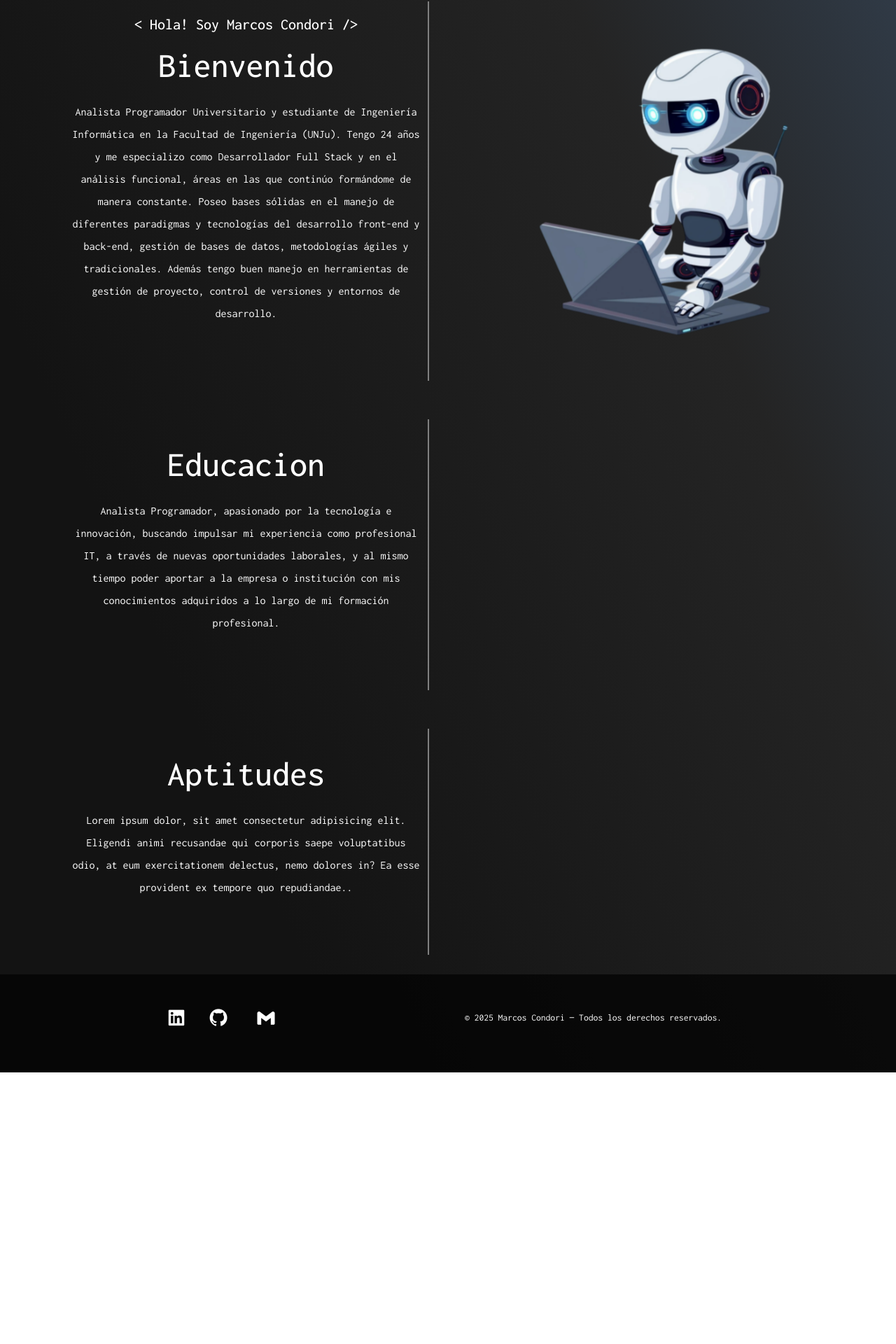
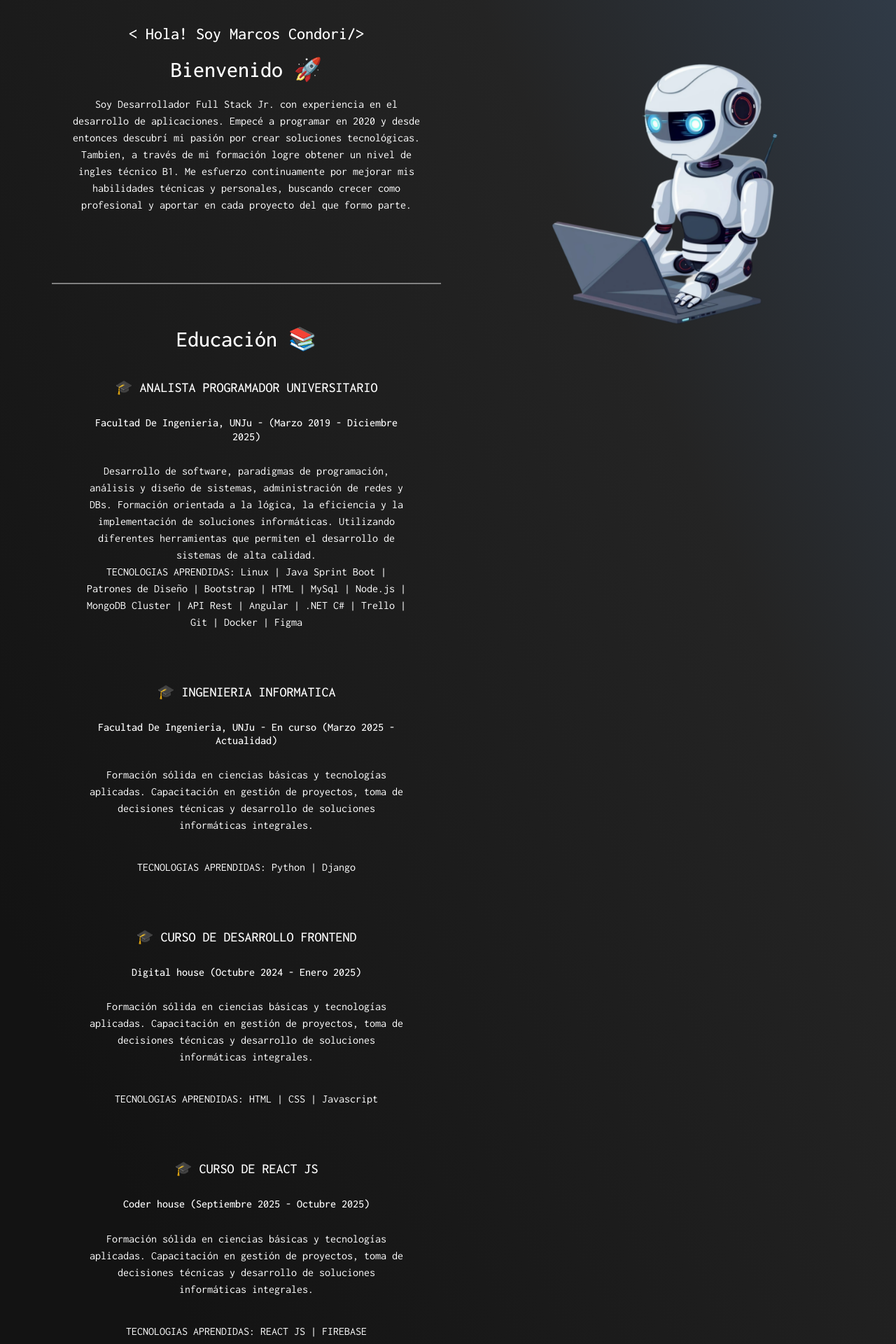
Before and after one commit to Marco21c/MiPortfolio, a React (Vite) app: page /SobreMi in a window 1280 px wide. Shown: the part 96-2016 px from the top of the page at 70% size. Before the commit the page ends 1628 px from the top, so only its background shows below. Built offline with nearby package versions, Linux system fonts and the light colour scheme.

Commit message:
Se sube la segunda version de mi portafolio con nueva info

```diff
--- a/src/App.jsx
+++ b/src/App.jsx
@@ -16,7 +16,6 @@ function App() {
     const sr =ScrollReveal({
     distance: '65px',
     duraction: 2000,
-    delay: 450,
     reset: true
     })
      sr.reveal('.hero-text', {delay: 300,origin: 'top'})
--- a/src/components/AboutMySelfContainer/AboutMySelfContainer.css
+++ b/src/components/AboutMySelfContainer/AboutMySelfContainer.css
@@ -3,19 +3,46 @@
     border-radius: 15px;
     opacity: 0%;
 }
+.about-container{
+    text-align: center;
+    margin: 20px 10px;
+    padding: 20px;
+}
+.about-container ul{
+    padding-left: 0;
+}
+.about-container ul li{
+    padding: 20px;
+}
+.about-container ol li{
+   text-align: start;
+}
+.about-container li h2,h4,h5,h6,p{
+    padding: 10px;
+}
+.about{
+    display: grid;
+    grid-template-columns: 1fr 1fr;
+    margin: 80px 5%;
+}
+.about img{
+    padding: 20px;
+}
 .line-life{
-    padding-right: 10px ;
-    border-right: 2px solid gray;
+    border-bottom: 2px solid gray;
 }
 .hero{
      margin-top: 70px;
 }
-@media (max-width:720px) {
-    .img-section{
+@media (max-width:850px) {
+.img-section{
     opacity: 100%;
 }
 .line-life{
-    padding-right: 0px ;
     border-right: 0px;
 }
+.about{
+      grid-template-columns: 1fr;
+      gap:1rem;
 }
+}
--- a/src/components/AboutMySelfContainer/AboutMySelfContainer.jsx
+++ b/src/components/AboutMySelfContainer/AboutMySelfContainer.jsx
@@ -4,36 +4,75 @@ import img from "/src/assets/fondo.jpg"
 export default function AboutMySelfContainer() {
   return (
     <>
-    <section className="hero">
-     <div className="hero-text line-life">
-           <h4> &lt; Hola! Soy Marcos Condori /&gt;</h4>
-           <h1> Bienvenido</h1>
-           <p> Analista Programador Universitario y estudiante de Ingeniería Informática en
-            la Facultad de Ingeniería (UNJu). Tengo 24 años y me especializo como Desarrollador
-            Full Stack y en el análisis funcional, áreas en las que continúo formándome de manera constante.
-            Poseo bases sólidas en el manejo de diferentes paradigmas y tecnologías del desarrollo front-end y back-end,
-            gestión de bases de datos, metodologías ágiles y tradicionales. Además tengo buen manejo
-            en herramientas de gestión de proyecto, control de versiones y entornos de desarrollo.    </p>
+    <section className="about">
+     <div className="hero-text line-life about-container">
+           <h4> &lt; Hola! Soy Marcos Condori/&gt;</h4>
+           <h2> Bienvenido 🚀</h2>
+           <p> Soy Desarrollador Full Stack Jr. con experiencia en el desarrollo de aplicaciones.
+               Empecé a programar en 2020 y desde entonces descubrí mi pasión por crear soluciones tecnológicas. Tambien, a través de mi formación logre obtener un nivel de ingles técnico B1.
+               Me esfuerzo continuamente por mejorar mis habilidades técnicas y personales, buscando crecer como profesional y aportar en cada proyecto del que formo parte.
+               </p>
     </div>
-    <div>
+    <div >
+        <Animation/>
         <img src={img} alt="fondo" className='img-section'/>
-        <Animation/>
+
     </div>
-    <div className="hero-text line-life">
+    <div className='about-container line-life '>
 
-           <h1>Educacion</h1>
-           <p> Analista Programador, apasionado por la
-            tecnología e innovación, buscando impulsar mi experiencia como profesional IT, a través de nuevas
-            oportunidades laborales, y al mismo tiempo poder aportar a la empresa o institución con mis
-            conocimientos adquiridos a lo largo de mi formación profesional.</p>
+           <h2>Educación 📚</h2>
+           <ul>
+             <li className='hero-text'>
+              <h5> 🎓 ANALISTA PROGRAMADOR UNIVERSITARIO</h5>
+              <h6> Facultad De Ingenieria, UNJu - (Marzo 2019 - Diciembre 2025)  </h6>
+               <p>Desarrollo de software, paradigmas de programación, análisis y diseño de sistemas, administración de redes y DBs.
+                Formación orientada a la lógica, la eficiencia y la implementación de soluciones informáticas. Utilizando diferentes
+                herramientas que permiten el desarrollo de sistemas de alta calidad. <br />
+                TECNOLOGIAS APRENDIDAS: Linux | Java Sprint Boot | Patrones de Diseño | Bootstrap | HTML | MySql | Node.js | MongoDB Cluster | API Rest | Angular | .NET C# | Trello | Git | Docker | Figma
+               </p>
+
+             </li >
+             <li className='hero-text'>
+              <h5> 🎓 INGENIERIA INFORMATICA </h5>
+              <h6> Facultad De Ingenieria, UNJu - En curso (Marzo 2025 - Actualidad)  </h6>
+               <p> Formación sólida en ciencias básicas y tecnologías aplicadas.
+                 Capacitación en gestión de proyectos, toma de decisiones técnicas y desarrollo de soluciones informáticas integrales.
+               </p>
+              <p> TECNOLOGIAS APRENDIDAS: Python | Django </p>
+             </li>
+             <li className='hero-text'>
+              <h5> 🎓 CURSO DE DESARROLLO FRONTEND </h5>
+              <h6> Digital house (Octubre 2024 - Enero 2025)  </h6>
+               <p> Formación sólida en ciencias básicas y tecnologías aplicadas.
+                 Capacitación en gestión de proyectos, toma de decisiones técnicas y desarrollo de soluciones informáticas integrales.
+                </p>
+               <p> TECNOLOGIAS APRENDIDAS: HTML | CSS | Javascript </p>
+             </li>
+             <li className='hero-text'>
+              <h5> 🎓 CURSO DE REACT JS </h5>
+              <h6> Coder house (Septiembre 2025 - Octubre 2025)  </h6>
+               <p> Formación sólida en ciencias básicas y tecnologías aplicadas.
+                 Capacitación en gestión de proyectos, toma de decisiones técnicas y desarrollo de soluciones informáticas integrales.
+                </p>
+               <p> TECNOLOGIAS APRENDIDAS: REACT JS | FIREBASE </p>
+
+             </li>
+           </ul>
     </div>
     <div>
 
     </div>
-    <div className="hero-text line-life">
-
-           <h1> Aptitudes </h1>
-           <p> Lorem ipsum dolor, sit amet consectetur adipisicing elit. Eligendi animi recusandae qui corporis saepe voluptatibus odio, at eum exercitationem delectus, nemo dolores in? Ea esse provident ex tempore quo repudiandae..</p>
+    <div className="hero-text line-life about-container">
+           <h2> Experiencias 💻 </h2>
+           <h5> Soporte tecnico (Julio – Septiembre 2024) Monterrico, Jujuy </h5>
+               <p> Tareas desarrolladas:</p>
+                     <ol>
+                      <li>•	Instalación y configuración de equipos informáticos. </li>
+                      <li>•	Mantenimiento del Software de gestión interna. </li>
+                      <li>• Asistencia técnica a usuarios y soporte básico en red local.</li>
+                     </ol>
+                     <p>Esta experiencia me permitió afianzar conocimientos prácticos en hardware y software, y comprender la importancia del soporte técnico en entornos reales de trabajo.
+                     </p>
     </div>
     </section>
     </>
--- a/src/components/Animation/Animation.css
+++ b/src/components/Animation/Animation.css
@@ -8,10 +8,6 @@
   left: 58%;
 }
 
-.containerAnimation{
-    text-align: center;
-    margin-top: 100px ;
-}
 @media (max-width:720px) {
  .imagen-flotante {
 
--- a/src/components/Animation/Animation.jsx
+++ b/src/components/Animation/Animation.jsx
@@ -2,7 +2,7 @@ import './Animation.css'
 import robot from '/src/assets/about.webp'
 export default function ImagenFlotante() {
   return (
-    <div className='containerAnimation'>
+    <div>
       <img src={robot}
         alt="Flotando" className="imagen-flotante" />
     </div>
--- a/src/components/HomeContainer/HomeContainer.css
+++ b/src/components/HomeContainer/HomeContainer.css
@@ -9,22 +9,22 @@
     gap:2rem;
      padding: 17px 4%;
 }
-.hero-text{
+.heroContent{
     text-align: center;
     padding: 20px 40px;
-    margin: 2%;
+    margin:  2% 0;
 }
-.hero-text h4{
+.heroContent h4{
     font-size: 22px;
     font-weight: 500;
 }
-.hero-text h1{
+.heroContent h1{
     font-size: 50px;
     font-family: 'Roboto Mono',monospace;
     line-height: 1;
     margin-top: 20px;
 }
-.hero-text p{
+.heroContent p{
     font-size: 100%;
     margin-bottom: 40px;
     line-height: 2;
@@ -45,7 +45,7 @@
 .hero-img{
     text-align: center;
 }
-.hero-text a{
+.heroContent a{
     display: inline-block;
     padding: 15px 30px;
     background-color: #84848445;
@@ -57,18 +57,18 @@
     text-transform: uppercase;
     transition: all .5s ease;
 }
-.hero-text a:hover{
+.heroContent a:hover{
     background-color: transparent;
     border: 1px solid white;
     transform: translateX(6px);
 }
-.hero-text a.contact{
+.heroContent a.contact{
     border: 1px solid white;
     background-color: transparent;
     margin: 33px;
 }
 .section-tecno{
-     margin-top: 40px;
+     margin-top: 20px;
       display: flex;
       flex-wrap: wrap;
       justify-content: center;
@@ -86,33 +86,30 @@
 .hero-img img:hover{
     width: 320px;
 }
-.hero-text h4{
+.heroContent h4{
     font-size: 17px;
 }
-.hero-text h1{
+.heroContent h1{
     font-size: 45px;
 }
-.hero-text p{
+.heroContent p{
     font-size: 95%;
 }
-.hero-text a.contact{
+.heroContent a.contact{
    margin: 10px;
 }
 }
 
-/*media 778 px*/
 @media (max-width:850px){
     .hero{
         grid-template-columns: 1fr;
         gap:1rem;
+        padding: 90px 1%;
     }
     .hero-img img{
         margin: 0;
     }
-    .hero{
-        padding: 90px 1%;
-    }
-    .hero-text a{
+    .heroContent a{
         margin-bottom: 30px;
     }
 
--- a/src/components/HomeContainer/HomeContainer.jsx
+++ b/src/components/HomeContainer/HomeContainer.jsx
@@ -6,7 +6,7 @@ export default function HomeContainer() {
   return (
       <>
       <section className="hero">
-        <div className="hero-text">
+        <div className="hero-text heroContent">
            <h4> Condori Marcos Elias</h4>
            <h1> Developer Full Stack</h1>
            <p> Soy Analista Programador Universitario y estudiante de Ingeniería Informática en
@@ -21,9 +21,9 @@ export default function HomeContainer() {
          <img src={portada} alt="imagen"/>
         </div>
 
-       <div>
-         <h1 className='text-center hero-text'> Tecnologias</h1>
-         <p className='text-center hero-text mt-4'> A lo largo de mi formación he podido aprender y dominar ciertas tecnologías
+       <div className='text-center hero-text p-4'>
+         <h1 > Tecnologias</h1>
+         <p className='mt-4'> A lo largo de mi formación he podido aprender y dominar ciertas tecnologías
           que me han permitido crear diferentes proyectos personales y en equipo, aplicando buenas prácticas de programación
           y gestionando tanto la lógica de negocio como la interfaz de usuario. </p>
         </div>
--- /dev/null
+++ b/src/components/ProyectoCardContainer/ProyectoCardContainer.css
@@ -0,0 +1,3 @@
+.card-text{
+    height: 260px;
+}
--- a/src/components/ProyectoCardContainer/ProyectoCardContainer.jsx
+++ b/src/components/ProyectoCardContainer/ProyectoCardContainer.jsx
@@ -1,3 +1,4 @@
+import './ProyectoCardContainer.css'
 
 export default function ProyectoCardContainer({proyecto}) {
   return (
```
Also changed, not shown: src/hooks/useProject.js (+10 -2 lines), src/assets/parkin.webp (added), src/components/SectionTecnologies/Sectiontecnologies.css (added).
